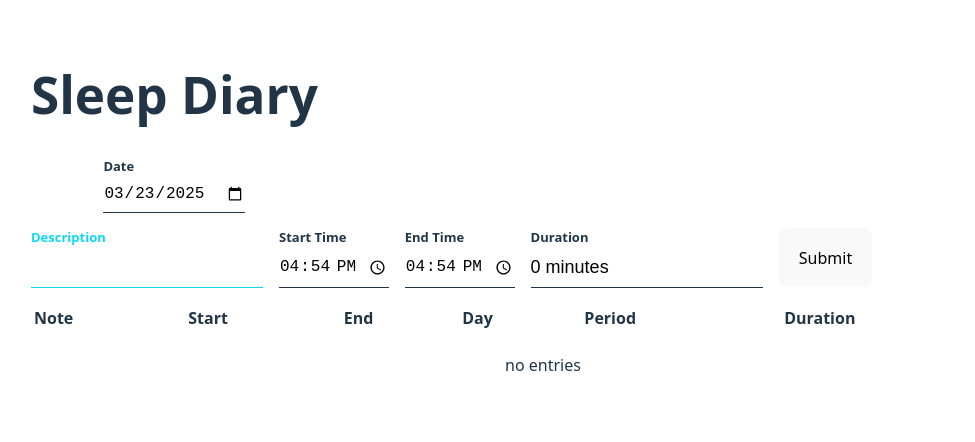
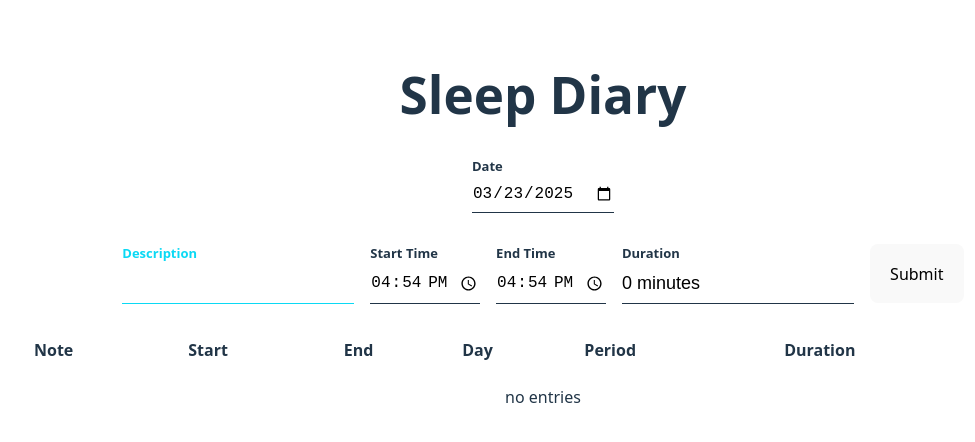
Before and after one commit to greg-a/sleep_diary, a React (Vite) app: page / in a window 1280 px wide. Shown: the top 442 px of the page, without its empty margins (97-1072 px from the left). Built offline with nearby package versions, Linux system fonts and the light colour scheme.

Commit message:
minor layout adjustments

```diff
--- a/src/App.css
+++ b/src/App.css
@@ -3,3 +3,7 @@
   margin: 0 auto;
   padding: 2rem;
 }
+
+.w-100 {
+  width: 100%;
+}
--- a/src/pages/diary/Diary.tsx
+++ b/src/pages/diary/Diary.tsx
@@ -143,16 +143,16 @@ export const Diary = () => {
   }, []);
 
   return (
-    <>
+    <div className="diary-container">
+      <div>
         <h1>Sleep Diary</h1>
-      <div style={{ width: "fit-content" }}>
         <DateInput
           label="Date"
           value={formatDate(newEntry.startTime)}
           onValueChange={handleDateChange}
         />
       </div>
-      <div>
+      <section>
         <form className="form-container" onSubmit={handleSubmit}>
           <Input
             label="Description"
@@ -181,12 +181,14 @@ export const Diary = () => {
           />
           <button type="submit">Submit</button>
         </form>
-      </div>
+      </section>
+      <section>
         <EntryList
           entries={filteredEntries}
           onDelete={handleDeleteEntry}
           onUpdateEntry={handleUpdateEntry}
         />
-    </>
+      </section>
+    </div>
   );
 };
--- a/src/pages/diary/diary.css
+++ b/src/pages/diary/diary.css
@@ -4,3 +4,22 @@
   gap: 1rem;
   margin: 1rem 0;
 }
+
+.diary-container {
+  display: flex;
+  flex-direction: column;
+  width: 100%;
+  place-items: center;
+  gap: 1rem;
+
+  h1 {
+    text-align: center;
+  }
+
+  section {
+    display: flex;
+    justify-content: center;
+    width: 100%;
+    overflow: auto;
+  }
+}
--- a/src/pages/diary/entry/EntryList.tsx
+++ b/src/pages/diary/entry/EntryList.tsx
@@ -73,7 +73,7 @@ export const EntryList = ({ entries, onDelete, onUpdateEntry }: Props) => {
   };
 
   return (
-    <div style={{ overflowX: "auto" }}>
+    <div style={{ overflowX: "auto", width: "100%" }}>
       <Table
         onDelete={handleDelete}
         onEdit={handleEdit}
```
Lines whose indentation alone changed are shown as unchanged.
